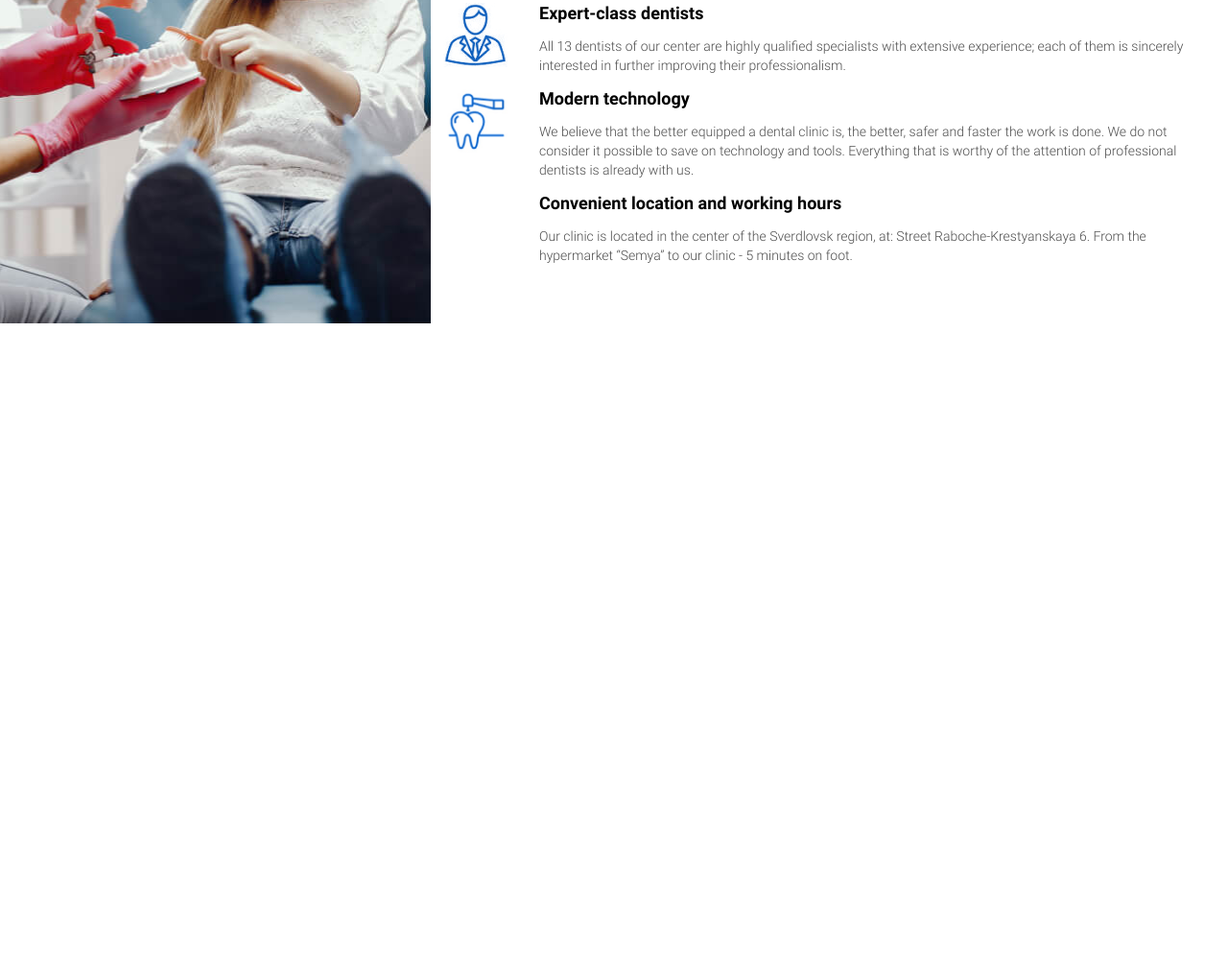
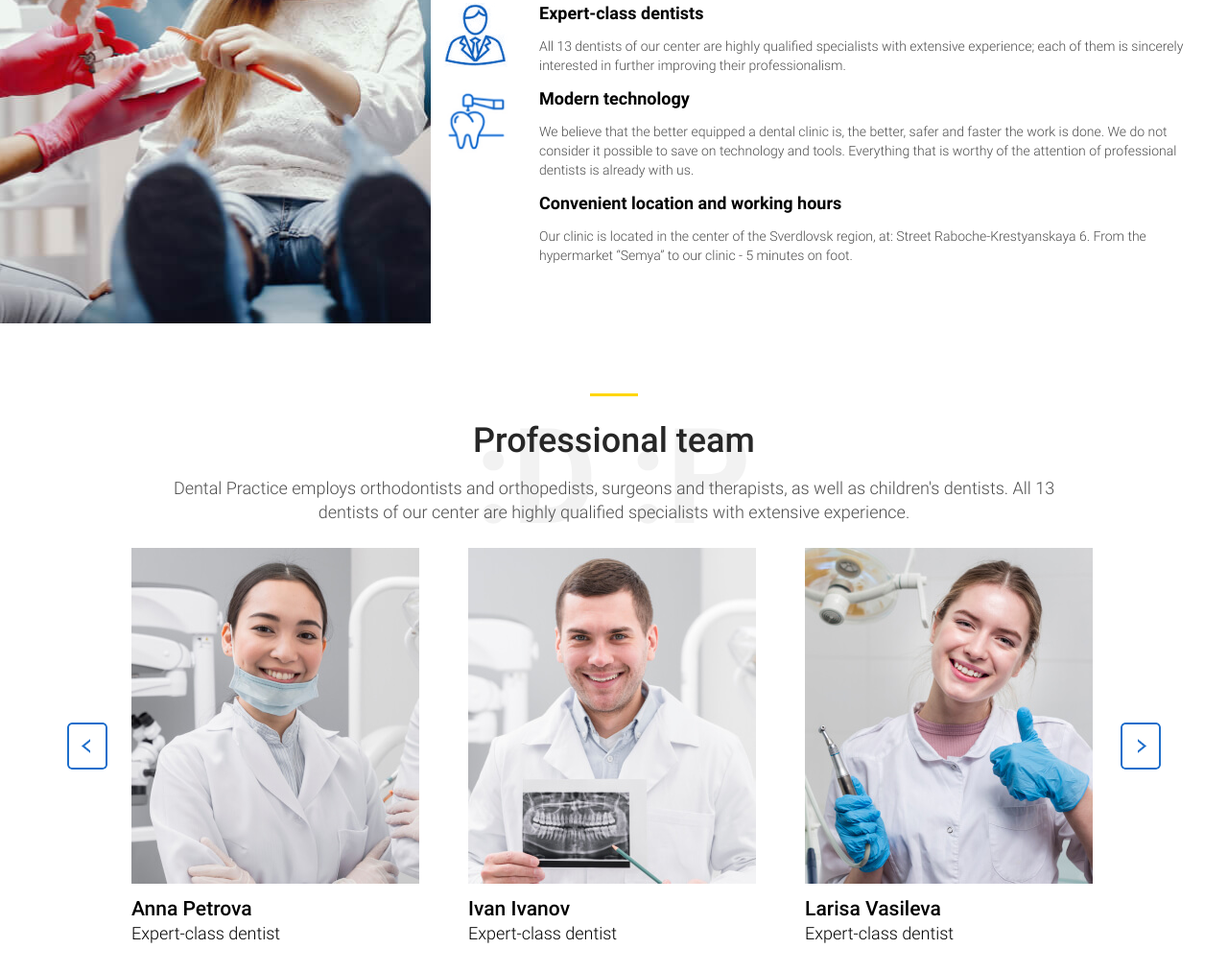
Before and after one commit to akbarjondev/dental-clinic, a plain HTML site: page index.html in a window 1280 px wide. Shown: the part 2120-3133 px from the top of the page at 96% size. Before the commit the page ends 2510 px from the top, so only its background shows below. Drawn offline with Linux system fonts and the light colour scheme.

Commit message:
Add team section

```diff
--- a/index.html
+++ b/index.html
@@ -264,6 +264,47 @@
 				</picture>
 			</div><!-- End of container -->
 		</section><!-- End of modern -->
+
+		<section class="team">
+			<div class="container team__container">
+				<div class="bg-heading-text">
+					<h2 class="team__heading">Professional team</h2>
+					<p class="team__text">Dental Practice employs orthodontists and orthopedists, surgeons and therapists, as well as children's dentists. All 13 dentists of our center are highly qualified specialists with extensive experience.</p>
+				</div>
+
+				<div class="team__bottom">
+					<button class="services__button services__button--left" type="button" aria-label="Prev"></button>
+
+					<ul class="team__list">
+						<li class="team__item person">
+							<h3 class="person__name">Anna Petrova</h3>
+							<div class="person__profession">Expert-class dentist</div>
+							<img class="person__img" src="img/person-anna.jpg" alt="Picture of Anna" srcset="img/person-anna.jpg 1x, img/person-anna@2x.jpg 2x" width="300" height="350">
+						</li>
+
+						<li class="team__item person">
+							<h3 class="person__name">Ivan Ivanov</h3>
+							<div class="person__profession">Expert-class dentist</div>
+							<img class="person__img" src="img/person-ivan.jpg" alt="Picture of ivan" srcset="img/person-ivan.jpg 1x, img/person-ivan@2x.jpg 2x" width="300" height="350">
+						</li>
+
+						<li class="team__item person">
+							<h3 class="person__name">Larisa Vasileva</h3>
+							<div class="person__profession">Expert-class dentist</div>
+							<img class="person__img" src="img/person-larisa.jpg" alt="Picture of larisa" srcset="img/person-larisa.jpg 1x, img/person-larisa@2x.jpg 2x" width="300" height="350">
+						</li>
+
+						<li class="team__item person">
+							<h3 class="person__name">Larisa Vasileva</h3>
+							<div class="person__profession">Expert-class dentist</div>
+							<img class="person__img" src="img/person-larisa.jpg" alt="Picture of larisa" srcset="img/person-larisa.jpg 1x, img/person-larisa@2x.jpg 2x" width="300" height="350">
+						</li>
+					</ul><!-- End of team__list -->
+
+					<button class="services__button services__button--right" type="button" aria-label="Next"></button>
+				</div>
+			</div><!-- End of container -->
+		</section><!-- End of team -->
 	</main><!-- End of site-main -->
 
 	<footer class="site-footer">
--- a/scss/_general.scss
+++ b/scss/_general.scss
@@ -15,5 +15,7 @@ img {
 
 main {
   flex-grow: 1;
+  display: flex;
+  flex-direction: column;
   padding-bottom: 30px;
 }
--- a/scss/blocks/_blocks-all.scss
+++ b/scss/blocks/_blocks-all.scss
@@ -14,3 +14,4 @@
 @import "services";
 @import "section-heading";
 @import "modern";
+@import "team";
--- a/scss/blocks/_section-heading.scss
+++ b/scss/blocks/_section-heading.scss
@@ -17,6 +17,7 @@
 	}
 
 	h2 {
+		margin-top: 0;
 		margin-bottom: 16px;
 		font-size: 36px;
 		line-height: 42px;
--- /dev/null
+++ b/scss/blocks/_team.scss
@@ -0,0 +1,45 @@
+.team {
+	margin-top: 50px;
+}
+.team__text {
+	max-width: 930px;
+}
+.team__bottom {
+	display: flex;
+	justify-content: space-between;
+	align-items: center;
+	margin-top: 25px;
+}
+.team__list {
+	@include list0;
+	display: flex;
+	margin-left: 25px;
+	margin-right: 25px;
+	overflow-x: hidden;
+}
+.team__item {
+	flex-shrink: 0;
+	width: 300px;
+	margin-right: 51px;
+}
+.person {
+	display: flex;
+	flex-direction: column;
+}
+.person__img {
+	order: -1;
+}
+.person__name {
+	margin-top: 15px;
+	margin-bottom: 5px;
+	line-height: 21px;
+	font-weight: 500;
+	color: #000000;
+}
+.person__profession {
+	font-weight: 300;
+	line-height: 21px;
+	color: #000000;
+}
+
+//responsive
```
Also changed, not shown: css/main.css, img/person-anna.jpg (added), img/person-anna@2x.jpg (added), img/person-ivan.jpg (added), img/person-ivan@2x.jpg (added), img/person-larisa.jpg (added), img/person-larisa@2x.jpg (added), 1 other file.
